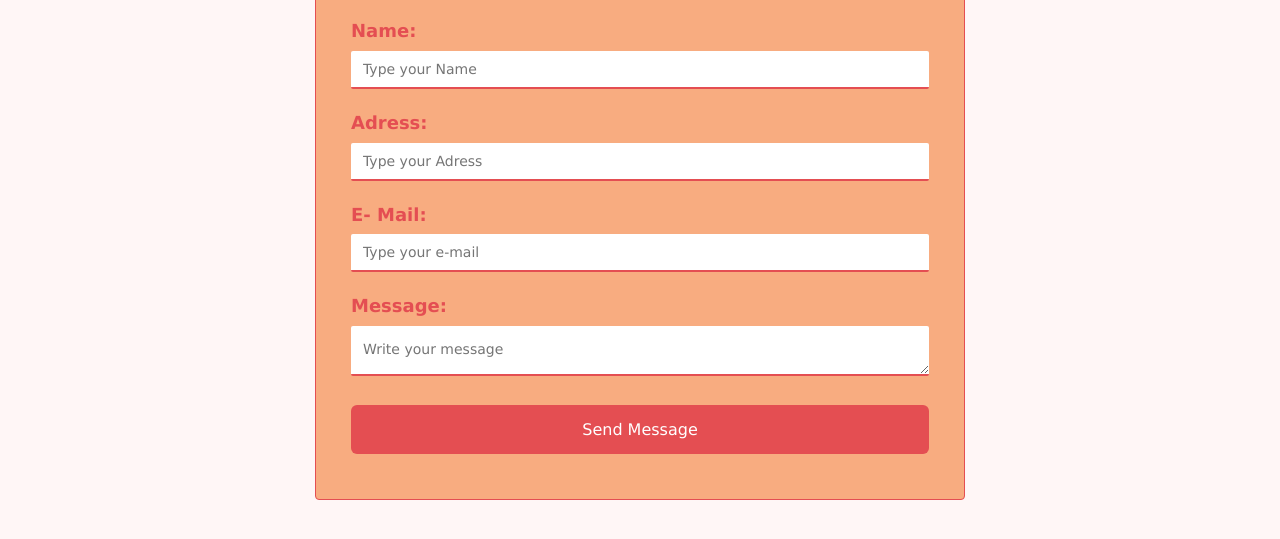
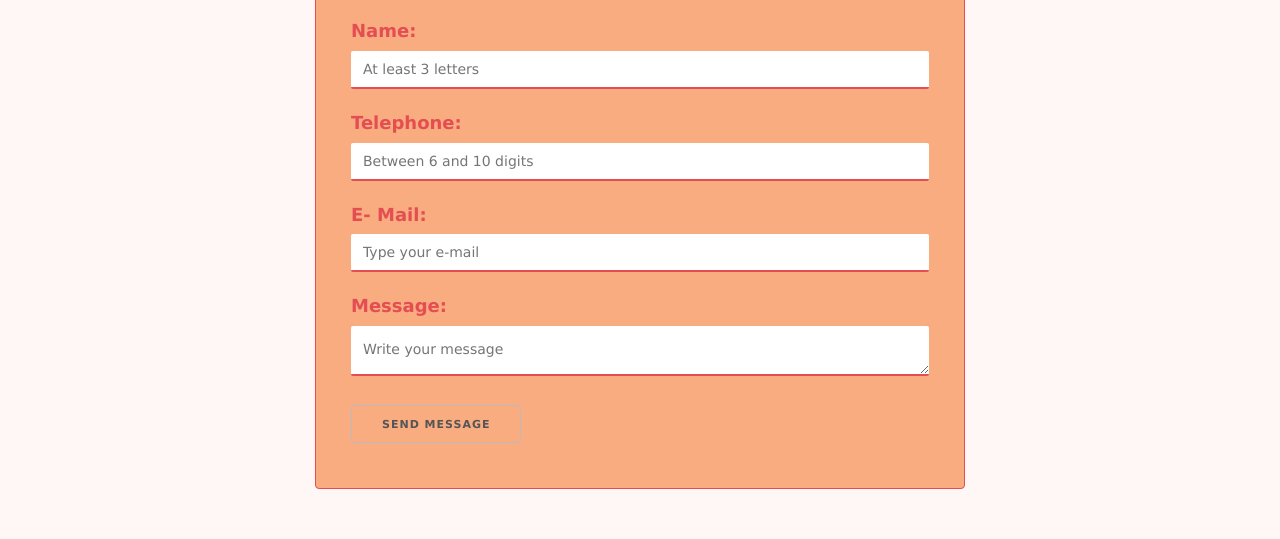
Before and after one commit to agusprats/shoppingCart, a plain HTML site: page contact.html in a window 1280 px wide. Shown: the part 685-1224 px from the top of the page. Drawn offline with Linux system fonts and the light colour scheme.

Commit message:
Update contact.html

```diff
--- a/contact.html
+++ b/contact.html
@@ -135,18 +135,21 @@
 			</div>
 
 			<label for="nombre" class="form-label">Name:</label>
-			<input type="text" id="nombre" class="form-input" placeholder="Type your Name">
+			<input type="text" id="nombre" class="form-input" placeholder="At least 3 letters" required
+			pattern="[A-Za-z]{3,40}" >
 
-			<label for="direccion" class="form-label">Adress:</label>
-			<input type="text" id="direccion" class="form-input" placeholder="Type your Adress">
+			<label for="telephone" class="form-label">Telephone:</label>
+			<input type="text" id="telephone" class="form-input" placeholder="Between 6 and 10 digits"required
+           		 pattern="[0-9]{6,10}">
 
 			<label for="correo" class="form-label">E- Mail:</label>
-			<input type="email" id="correo" class="form-input" placeholder="Type your e-mail">
+			<input type="email" id="correo" class="form-input" placeholder="Type your e-mail" required>
 
 			<label for="mensaje" class="form-label">Message:</label>
-			<textarea id="mensaje" class="form-textarea" placeholder="Write your message"></textarea>
+			<textarea id="mensaje" class="form-textarea" placeholder="Write your message"
+			minlength="5" maxlength="80" pattern="[A-Za-z0-9]"></textarea>
 
-			<input type="submitn" class="btn-submitn" value="Send Message">
+			<input type="submit" class="btn-submit" value="Send Message" id="enviar" onclick="show_alert();">
 		</form>
 	</div>
 
@@ -182,6 +185,7 @@
 
 <script src="js/app.js"></script>
 <script src="js/menu.js"></script>
+<script src="js/form.js"></script>
 
 </body>
 </html>
```
